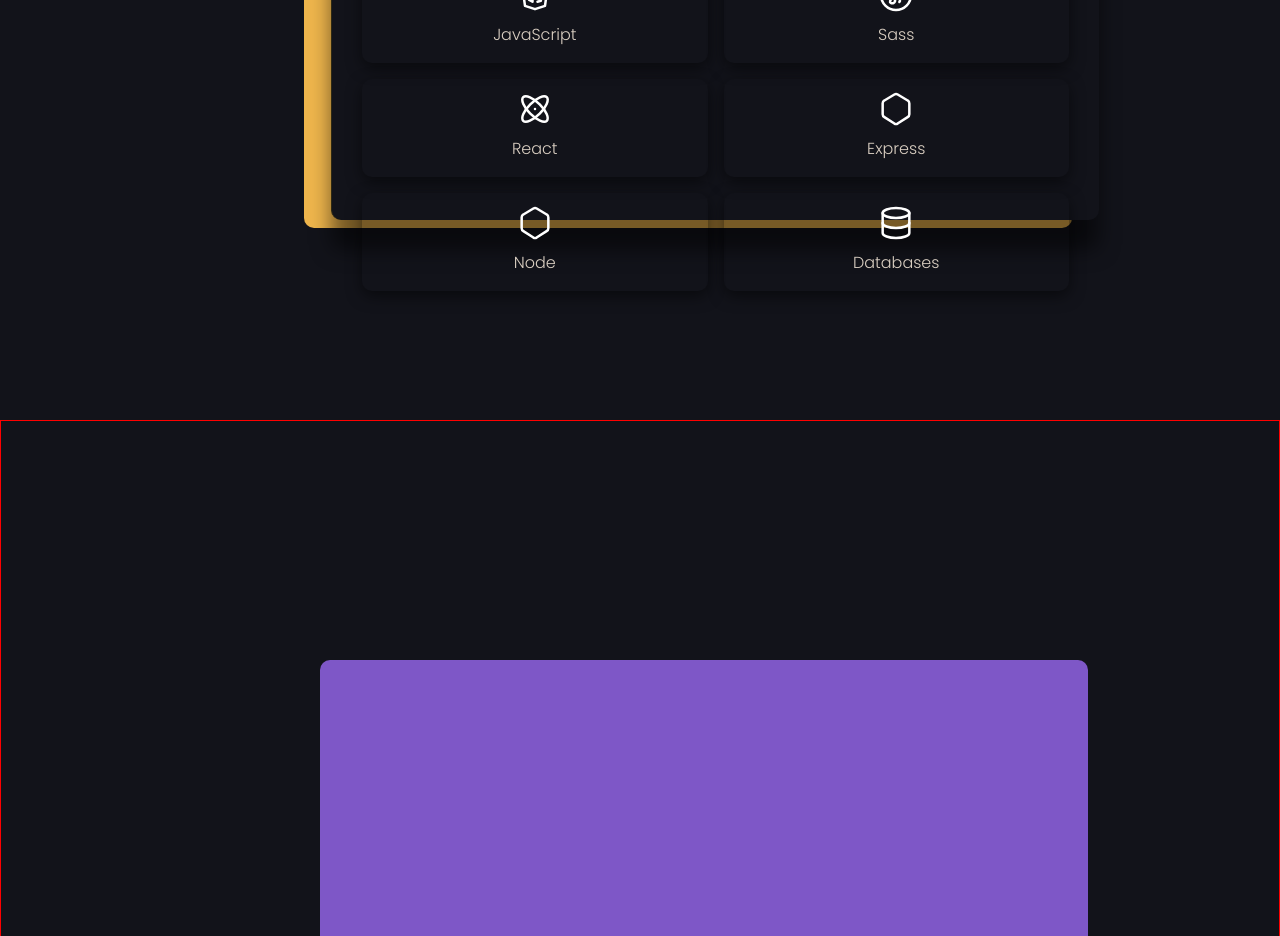
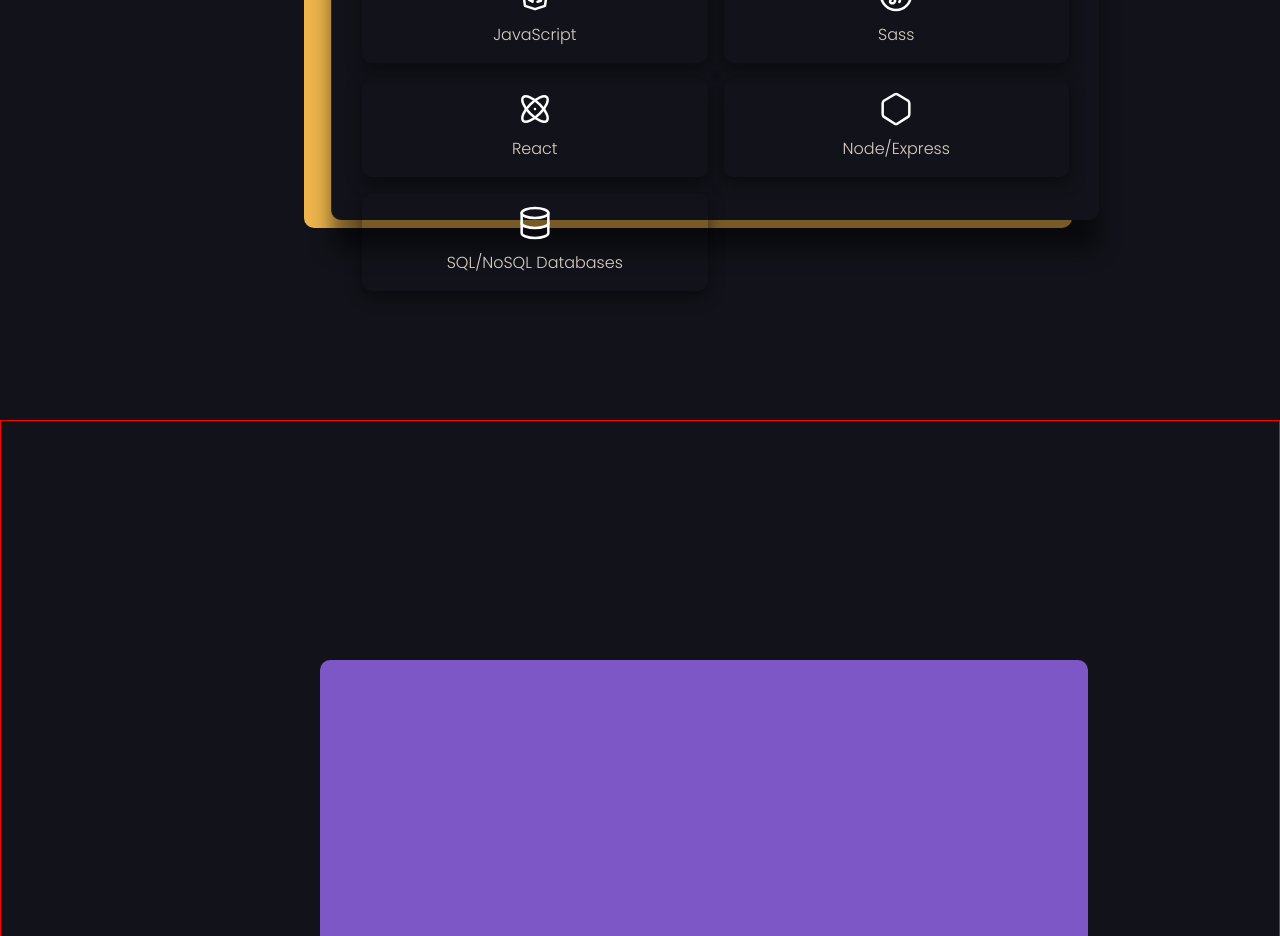
Before and after one commit to AdamAranha/portfolio, a React (Create React App) app in the folder client/: page / in a window 1280 px wide. Shown: the part 1180-2116 px from the top of the page. Built offline with nearby package versions, Linux system fonts and the light colour scheme.

Commit message:
Cleaned up code, put node and express skills together

```diff
--- a/client/src/components/Skills/Skills.js
+++ b/client/src/components/Skills/Skills.js
@@ -28,13 +28,10 @@ export default function Skills() {
             name: 'React',
             img: <ReactSVG />
         }, {
-            name: 'Express',
+            name: 'Node/Express',
             img: <NodeSVG />
         }, {
-            name: 'Node',
-            img: <NodeSVG />
-        }, {
-            name: 'Databases',
+            name: 'SQL/NoSQL Databases',
             img: <DatabaseSVG />
         }
     ]
@@ -43,14 +40,9 @@ export default function Skills() {
             <h2 className='section-name'>Skills</h2>
             <div className='container-shadow'></div>
             <div className='container'>
-                {/* <div className='skill-box'></div>
-                <div className='skill-box'></div>
-                <div className='skill-box'></div>
-                <div className='skill-box'></div> */}
                 {skillSet.map(skill => {
                     return (
                         <div className='skill-box'>
-
                             <div className='svg'>{skill.img}</div>
                             <p className='skill-name'>{skill.name}</p>
                         </div>
```
